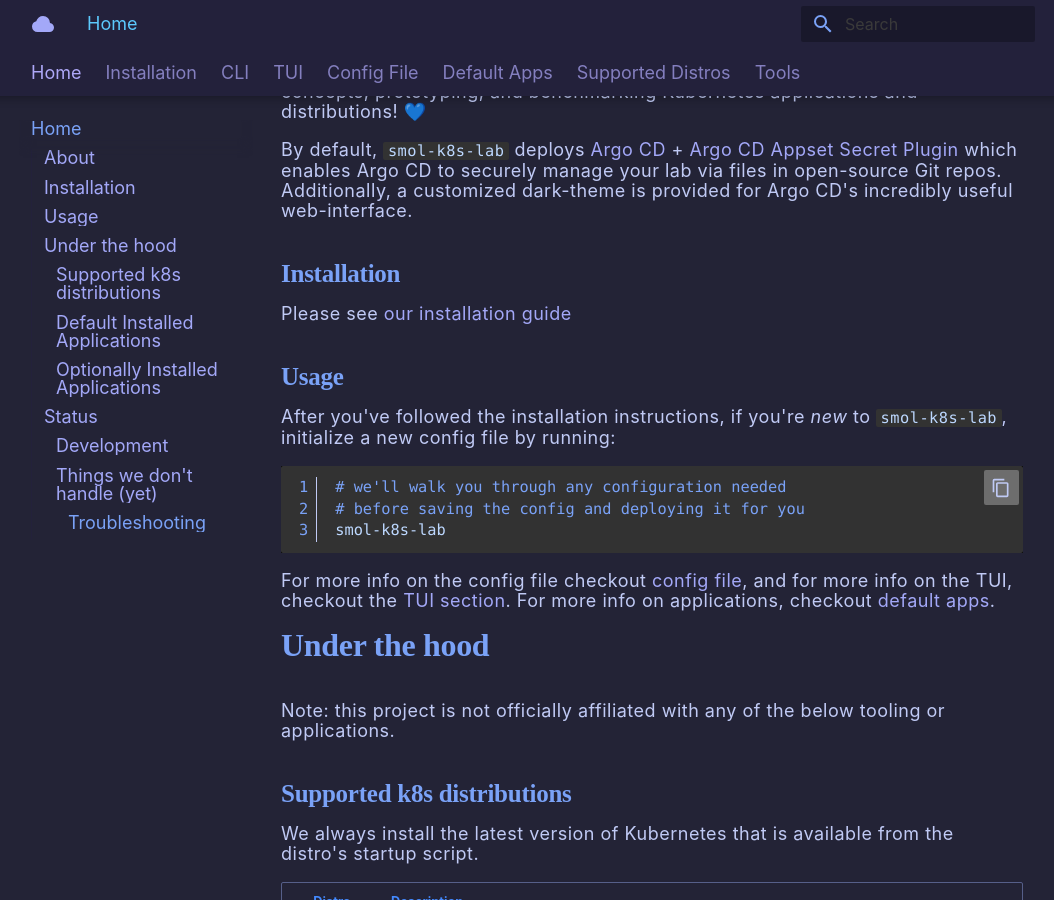
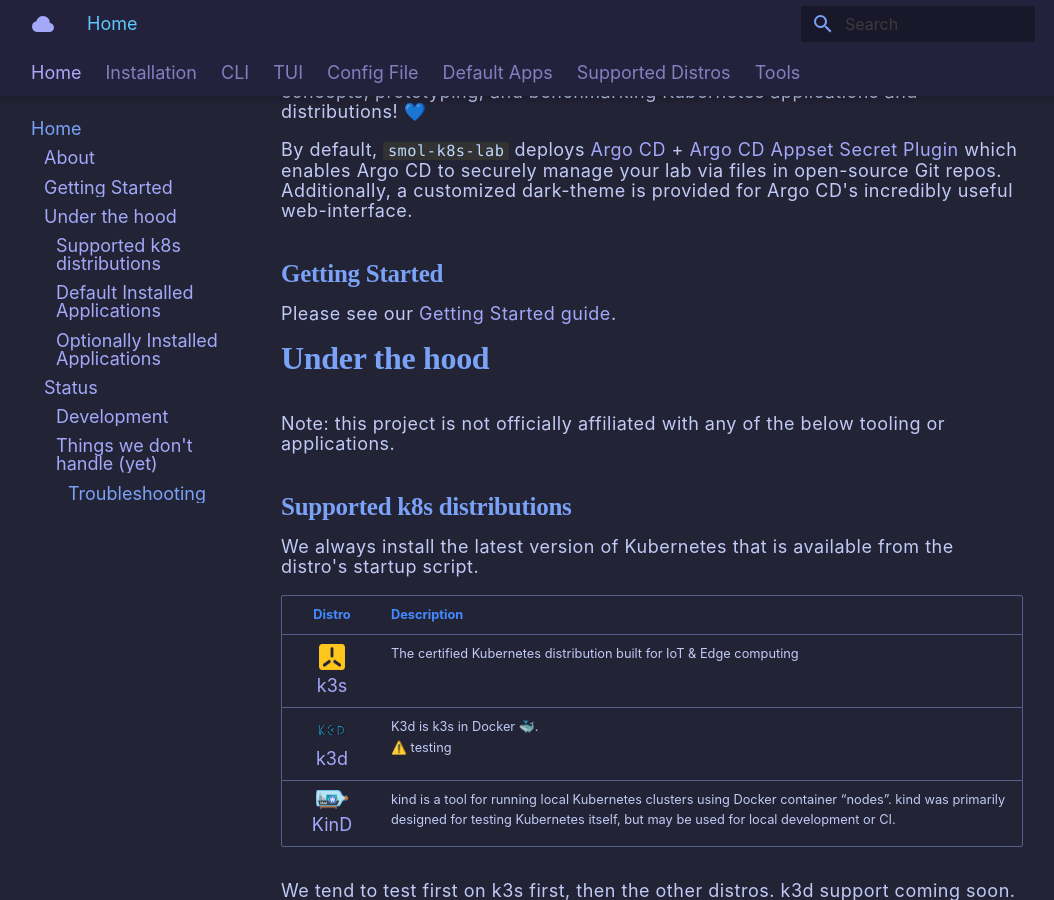
Before and after one commit to small-hack/smol-k8s-lab, an MkDocs documentation site: the page built from docs/index.md, in a window 1280 px wide and 900 px high, scrolled down 743 px. Shown: the whole window, without its empty margins (113-1167 px from the left). Built offline with MkDocs 1.6.1 and Material for MkDocs 9.7.7, drawn with Linux system fonts in a browser that asks for light colours; emoji names are drawn with the system emoji font; some web fonts are replaced.

Commit message:
cleaning up more installation docs

````diff
--- a/docs/index.md
+++ b/docs/index.md
@@ -21,21 +21,9 @@
 
 By default, `smol-k8s-lab` deploys [Argo CD] + [Argo CD Appset Secret Plugin] which enables Argo CD to securely manage your lab via files in open-source Git repos. Additionally, a customized dark-theme is provided for Argo CD's incredibly useful web-interface.
 
-## Installation
+## Getting Started
 
-Please see [our installation guide](/installation)
-
-## Usage
-
-After you've followed the installation instructions, if you're *new* to `smol-k8s-lab`,  initialize a new config file by running:
-
-```bash
-# we'll walk you through any configuration needed
-# before saving the config and deploying it for you
-smol-k8s-lab
-```
-
-For more info on the config file checkout [config file](/config_file), and for more info on the TUI, checkout the [TUI section](tui/create_modify_screens). For more info on applications, checkout [default apps](k8s_apps/argocd).
+Please see our [Getting Started guide](/installation).
 
 # Under the hood
 Note: this project is not officially affiliated with any of the below tooling or applications.
````
Also changed, not shown: docs/config_file.md (+1 -1 lines), docs/installation.md (+5 -1 lines).
